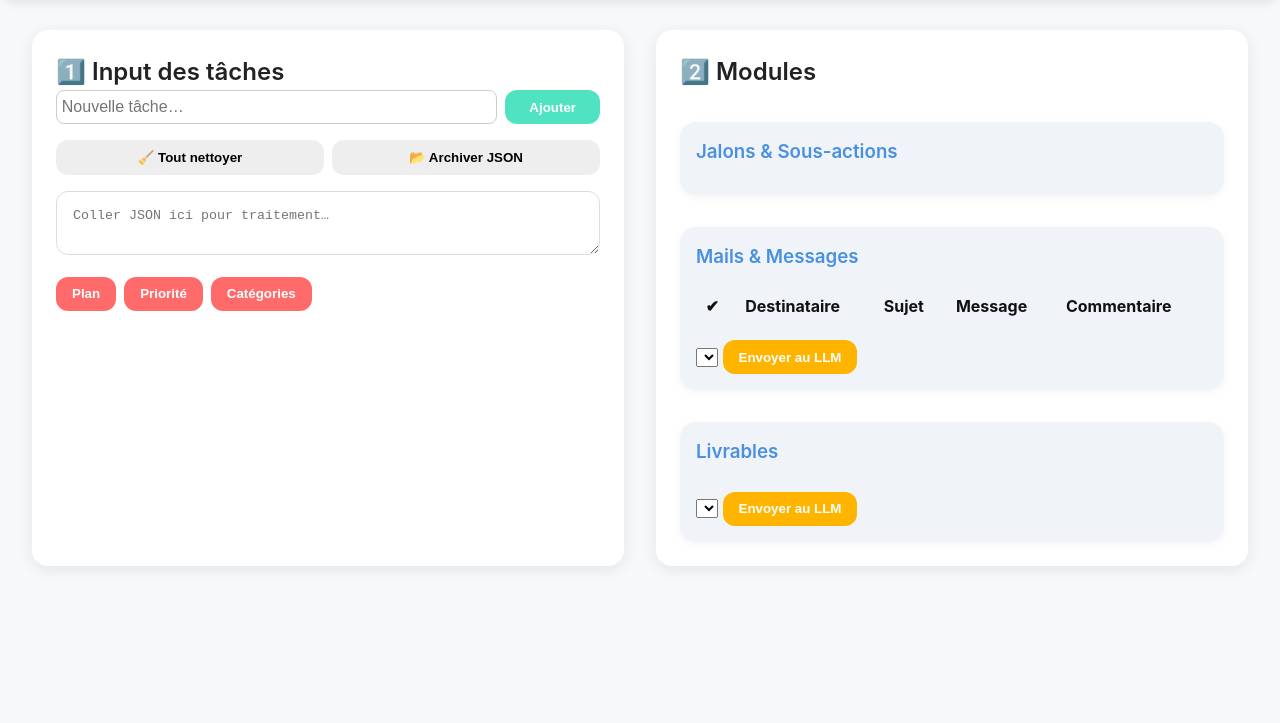
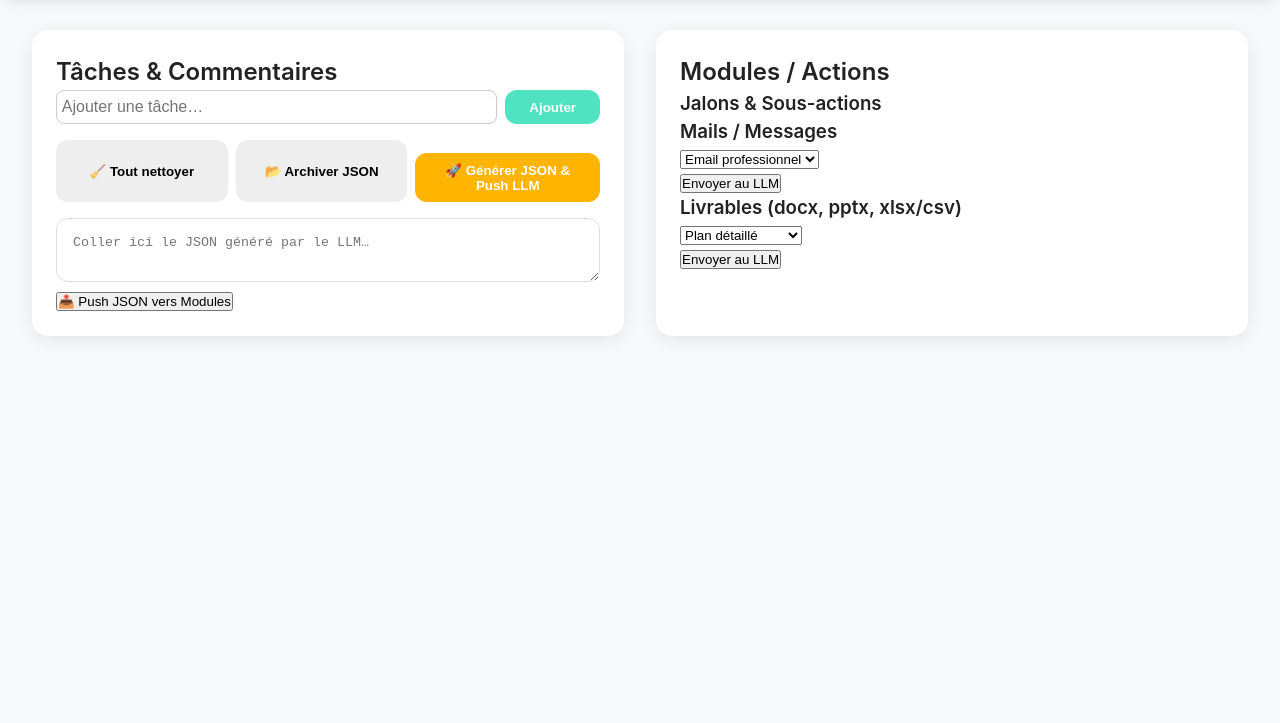
Before and after one commit to b33n-tech/exocog-9, a plain HTML site: page index.html in a window 1280 px wide. Shown: the part 77-800 px from the top of the page. Drawn offline with Linux system fonts and the light colour scheme.

Commit message:
Update index.html

```diff
--- a/index.html
+++ b/index.html
@@ -3,74 +3,67 @@
 <head>
   <meta charset="UTF-8">
   <meta name="viewport" content="width=device-width, initial-scale=1.0">
-  <title>Dashboard Tâches & Modules</title>
+  <title>Dashboard Actions / Modules</title>
   <link rel="stylesheet" href="style.css">
 </head>
 <body>
-
   <header>
-  <h1>Dashboard Action / Modules</h1>
+    <h1>📌 Dashboard Projet</h1>
     <select id="llmSelect">
       <option value="https://chat.openai.com/">ChatGPT</option>
-    <option value="https://perplexity.ai/">Perplexity</option>
-    <option value="https://www.deepl.com/translator">DeepSeek</option>
-    <option value="https://claude.ai/">Claude</option>
-    <option value="https://mistral.ai/">Mistral</option>
+      <option value="https://www.perplexity.ai/">Perplexity</option>
+      <option value="https://www.anthropic.com/">Claude</option>
     </select>
   </header>
 
   <main>
-  <!-- SECTION 1 : INPUT & TÂCHES -->
-  <section id="stack1">
-    <h2>1️⃣ Input des tâches</h2>
+    <!-- Section Tâches -->
+    <section id="tasksSection">
+      <h2>Tâches & Commentaires</h2>
       <div class="task-input">
-      <input type="text" id="taskInput" placeholder="Nouvelle tâche…">
+        <input type="text" id="taskInput" placeholder="Ajouter une tâche…">
         <button id="addBtn">Ajouter</button>
       </div>
-
       <ul id="tasksContainer"></ul>
-
       <div class="buttons-row">
         <button id="clearBtn">🧹 Tout nettoyer</button>
         <button id="archiveBtn">📂 Archiver JSON</button>
+        <button id="generateJSONBtn">🚀 Générer JSON & Push LLM</button>
       </div>
-
-    <textarea id="pasteJson" placeholder="Coller JSON ici pour traitement…"></textarea>
-
-    <div id="promptsContainer"></div>
-    <div id="copiedMsg" style="display:none;color:#50e3c2;margin-top:0.5rem;">✅ Copié et LLM ouvert !</div>
+      <textarea id="jsonPaste" placeholder="Coller ici le JSON généré par le LLM…"></textarea>
+      <button id="pushJSONBtn">📤 Push JSON vers Modules</button>
     </section>
 
-  <!-- SECTION 2 : MODULES -->
-  <section id="stack2">
-    <h2>2️⃣ Modules</h2>
+    <!-- Section Modules -->
+    <section id="modulesSection">
+      <h2>Modules / Actions</h2>
 
-    <!-- Jalons -->
-    <div class="module">
+      <div id="jalonsModule">
         <h3>Jalons & Sous-actions</h3>
         <ul id="jalonsList"></ul>
       </div>
 
-    <!-- Messages -->
-    <div class="module">
-      <h3>Mails & Messages</h3>
-      <table id="messagesTable">
-        <thead>
-          <tr><th>✔</th><th>Destinataire</th><th>Sujet</th><th>Message</th><th>Commentaire</th></tr>
-        </thead>
-        <tbody></tbody>
-      </table>
-      <select id="mailPromptSelect"></select>
-      <button id="generateMailBtn">Envoyer au LLM</button>
+      <div id="messagesModule">
+        <h3>Mails / Messages</h3>
+        <select id="messagesPromptSelect">
+          <option value="1">Email professionnel</option>
+          <option value="2">Email amical</option>
+        </select>
+        <ul id="messagesList"></ul>
+        <button id="sendMessagesBtn">Envoyer au LLM</button>
       </div>
 
-    <!-- Livrables -->
-    <div class="module">
-      <h3>Livrables</h3>
+      <div id="livrablesModule">
+        <h3>Livrables (docx, pptx, xlsx/csv)</h3>
+        <select id="livrablesPromptSelect">
+          <option value="1">Plan détaillé</option>
+          <option value="2">Résumé exécutif</option>
+          <option value="3">Checklist rapide</option>
+        </select>
         <ul id="livrablesList"></ul>
-      <select id="livrablePromptSelect"></select>
-      <button id="generateLivrableBtn">Envoyer au LLM</button>
+        <button id="sendLivrablesBtn">Envoyer au LLM</button>
       </div>
+
     </section>
   </main>
 
```
Lines whose indentation alone changed are shown as unchanged.
